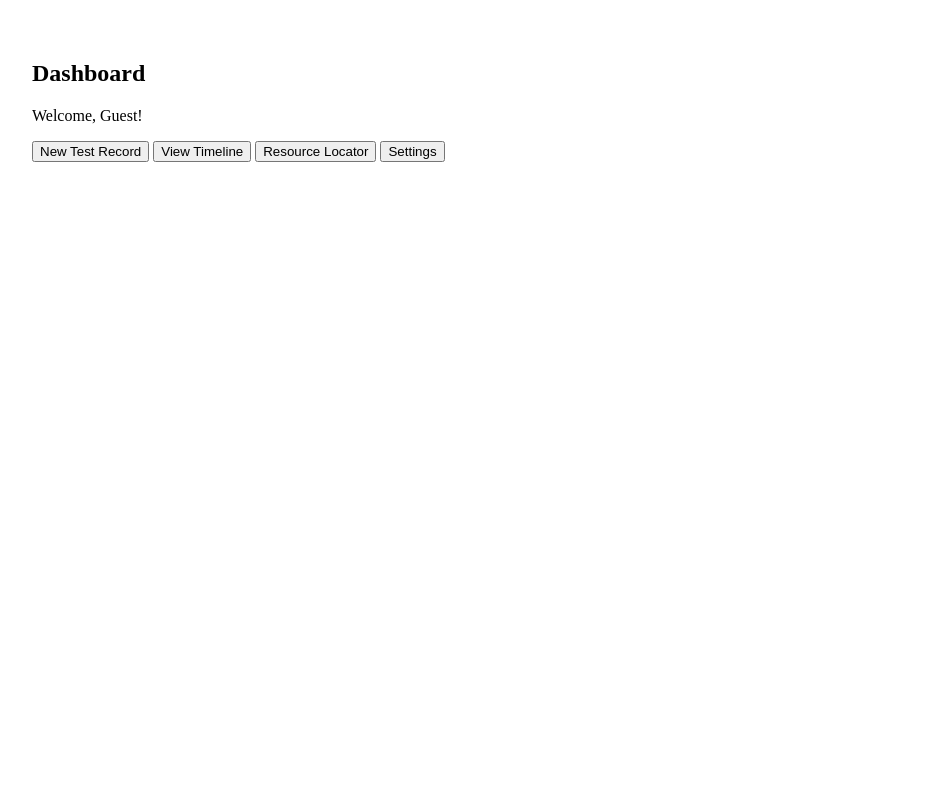
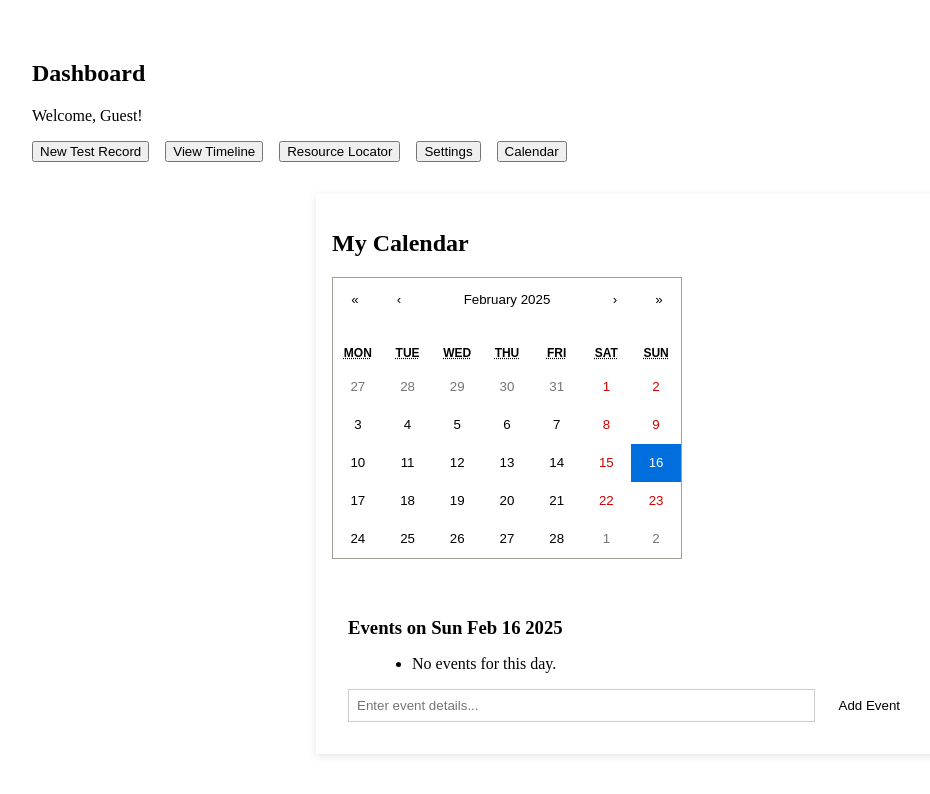
Before and after one commit to ProcrastinateGuy/H4H_TeamRed, a React (Create React App) app in the folder ally/: page /dashboard in a window 1280 px wide. Shown: the top 794 px of the page, without its empty margins (8-938 px from the left). Built offline with nearby package versions, Linux system fonts and the light colour scheme.

Commit message:
styling change and added calendar

```diff
--- a/ally/package.json
+++ b/ally/package.json
@@ -7,6 +7,7 @@
     "@testing-library/react": "^13.4.0",
     "@testing-library/user-event": "^13.5.0",
     "react": "^18.3.1",
+    "react-calendar": "^5.1.0",
     "react-dom": "^18.3.1",
     "react-router-dom": "^7.1.5",
     "react-scripts": "5.0.1",
--- a/ally/src/App.js
+++ b/ally/src/App.js
@@ -1,3 +1,4 @@
+// src/App.js
 import React from "react";
 import { Routes, Route } from "react-router-dom";
 import LandingPage from "./components/LandingPage";
@@ -8,6 +9,7 @@ import NewRecord from "./components/NewRecord";
 import Timeline from "./components/Timeline";
 import ResourceLocator from "./components/ResourceLocator";
 import Settings from "./components/Settings";
+import MyCalendar from "./components/MyCalendar";
 
 function App() {
   return (
@@ -20,6 +22,7 @@ function App() {
       <Route path="/timeline" element={<Timeline />} />
       <Route path="/resources" element={<ResourceLocator />} />
       <Route path="/settings" element={<Settings />} />
+      <Route path="/calendar" element={<MyCalendar />} />
     </Routes>
   );
 }
--- /dev/null
+++ b/ally/src/components/CalendarStyles.css
@@ -0,0 +1,53 @@
+/* src/components/CalendarStyles.css */
+.calendar-container {
+  margin: 2rem auto;
+  max-width: 600px;
+  padding: 1rem;
+  background-color: var(--secondary-color); /* Uses your defined color */
+  border-radius: var(--border-radius);
+  box-shadow: 0 2px 8px rgba(0, 0, 0, 0.1);
+}
+
+.event-section {
+  margin-top: 1.5rem;
+  padding: 1rem;
+  background-color: var(--background-color);
+  border-radius: var(--border-radius);
+}
+
+.event-section h3 {
+  margin-bottom: 1rem;
+  color: var(--heading-color);
+}
+
+.event-section ul {
+  list-style-type: disc;
+  margin-left: 1.5rem;
+  margin-bottom: 1rem;
+}
+
+.event-form {
+  display: flex;
+  gap: 0.5rem;
+}
+
+.event-form input {
+  flex: 1;
+  padding: 0.5rem;
+  border: 1px solid #ccc;
+  border-radius: var(--border-radius);
+}
+
+.event-form button {
+  padding: 0.5rem 1rem;
+  border: none;
+  border-radius: var(--border-radius);
+  background-color: var(--primary-color);
+  color: var(--background-color);
+  cursor: pointer;
+  transition: background-color 0.3s ease;
+}
+
+.event-form button:hover {
+  background-color: var(--button-hover);
+}
--- a/ally/src/components/Dashboard.js
+++ b/ally/src/components/Dashboard.js
@@ -1,6 +1,8 @@
+// src/components/Dashboard.js
 import React from "react";
 import { Link } from "react-router-dom";
 import { useAuth } from "../AuthContext";
+import MyCalendar from "./MyCalendar";
 
 function Dashboard() {
   const { user } = useAuth();
@@ -8,23 +10,27 @@ function Dashboard() {
     <div style={{ padding: "2rem" }}>
       <h2>Dashboard</h2>
       <p>Welcome, {user ? user.email : "Guest"}!</p>
-      <nav>
+      <nav style={{ marginBottom: "2rem" }}>
         <Link to="/new-record">
-          <button>New Test Record</button>
+          <button style={{ marginRight: "1rem" }}>New Test Record</button>
         </Link>
-        &nbsp;
         <Link to="/timeline">
-          <button>View Timeline</button>
+          <button style={{ marginRight: "1rem" }}>View Timeline</button>
         </Link>
-        &nbsp;
         <Link to="/resources">
-          <button>Resource Locator</button>
+          <button style={{ marginRight: "1rem" }}>Resource Locator</button>
         </Link>
-        &nbsp;
         <Link to="/settings">
-          <button>Settings</button>
+          <button style={{ marginRight: "1rem" }}>Settings</button>
+        </Link>
+        {/* Optional: Calendar link if you also want a dedicated calendar route */}
+        <Link to="/calendar">
+          <button>Calendar</button>
         </Link>
       </nav>
+      <div>
+        <MyCalendar />
+      </div>
     </div>
   );
 }
--- /dev/null
+++ b/ally/src/components/MyCalendar.js
@@ -0,0 +1,78 @@
+// src/components/MyCalendar.js
+import React, { useState, useEffect } from "react";
+import Calendar from "react-calendar";
+import "react-calendar/dist/Calendar.css";
+import "./CalendarStyles.css"; // Optional custom styles
+
+function MyCalendar() {
+  const [currentDate, setCurrentDate] = useState(new Date());
+  const [selectedDate, setSelectedDate] = useState(new Date());
+  const [events, setEvents] = useState({});
+  const [newEvent, setNewEvent] = useState("");
+
+  // Load events from localStorage (if any) on component mount
+  useEffect(() => {
+    const storedEvents = localStorage.getItem("calendarEvents");
+    if (storedEvents) {
+      setEvents(JSON.parse(storedEvents));
+    }
+  }, []);
+
+  // Save events to localStorage whenever events change
+  useEffect(() => {
+    localStorage.setItem("calendarEvents", JSON.stringify(events));
+  }, [events]);
+
+  // When a day is clicked, set that as the selected date
+  const onDateClick = (date) => {
+    setSelectedDate(date);
+  };
+
+  // Add new event to the selected date
+  const handleAddEvent = (e) => {
+    e.preventDefault();
+    const dateKey = selectedDate.toDateString();
+    const updatedEvents = { ...events };
+    if (!updatedEvents[dateKey]) {
+      updatedEvents[dateKey] = [];
+    }
+    updatedEvents[dateKey].push(newEvent);
+    setEvents(updatedEvents);
+    setNewEvent("");
+  };
+
+  return (
+    <div className="calendar-container">
+      <h2>My Calendar</h2>
+      <Calendar
+        onChange={setCurrentDate}
+        value={currentDate}
+        onClickDay={onDateClick}
+      />
+      <div className="event-section">
+        <h3>Events on {selectedDate.toDateString()}</h3>
+        <ul>
+          {events[selectedDate.toDateString()] ? (
+            events[selectedDate.toDateString()].map((event, index) => (
+              <li key={index}>{event}</li>
+            ))
+          ) : (
+            <li>No events for this day.</li>
+          )}
+        </ul>
+        <form onSubmit={handleAddEvent} className="event-form">
+          <input
+            type="text"
+            value={newEvent}
+            onChange={(e) => setNewEvent(e.target.value)}
+            placeholder="Enter event details..."
+            required
+          />
+          <button type="submit">Add Event</button>
+        </form>
+      </div>
+    </div>
+  );
+}
+
+export default MyCalendar;
--- /dev/null
+++ b/ally/src/styles.css
@@ -0,0 +1,200 @@
+/* Ally - Refined Global Styles with Responsive Design */
+
+:root {
+  --primary-color: #dc6170; /* Warm accent */
+  --secondary-color: #fff1b3; /* Soft, calming accent */
+  --background-color: #ffffff; /* Clean and bright */
+  --text-color: #333333; /* Dark gray for readability */
+  --heading-color: #222222; /* Slightly darker for headings */
+  --link-color: var(--primary-color);
+  --button-hover: #c05563; /* Darker variant for hover */
+  --border-radius: 6px;
+  --font-family: "Open Sans", sans-serif;
+  --max-width: 1200px;
+}
+
+/* Reset & Global Settings */
+* {
+  box-sizing: border-box;
+  margin: 0;
+  padding: 0;
+}
+
+body {
+  font-family: var(--font-family);
+  background-color: var(--background-color);
+  color: var(--text-color);
+  line-height: 1.6;
+  padding: 1rem;
+  display: flex;
+  flex-direction: column;
+  min-height: 100vh;
+}
+
+/* Typography */
+h1,
+h2,
+h3,
+h4,
+h5,
+h6 {
+  color: var(--heading-color);
+  margin-bottom: 0.5rem;
+}
+
+p {
+  margin-bottom: 1rem;
+}
+
+/* Links */
+a {
+  color: var(--link-color);
+  text-decoration: none;
+  transition: color 0.3s ease;
+}
+
+a:hover {
+  color: var(--secondary-color);
+}
+
+/* Container */
+.container {
+  width: 90%;
+  max-width: var(--max-width);
+  margin: 0 auto;
+  padding: 1rem;
+}
+
+/* Header */
+header {
+  background-color: var(--primary-color);
+  color: var(--background-color);
+  padding: 1rem;
+  text-align: center;
+  border-radius: var(--border-radius);
+  margin-bottom: 1.5rem;
+}
+
+header h1 {
+  font-size: 2rem;
+}
+
+/* Navigation */
+nav {
+  display: flex;
+  justify-content: center;
+  gap: 1rem;
+  margin-top: 1rem;
+}
+
+.navbar {
+  display: flex;
+  flex-wrap: wrap;
+  justify-content: space-between;
+  align-items: center;
+  background-color: var(--secondary-color);
+  padding: 1rem;
+  border-radius: var(--border-radius);
+  margin-bottom: 1.5rem;
+}
+
+.navbar a {
+  color: var(--heading-color);
+  font-weight: bold;
+  margin-right: 1rem;
+}
+
+/* Buttons */
+button {
+  background-color: var(--primary-color);
+  color: var(--background-color);
+  border: none;
+  padding: 0.75rem 1.5rem;
+  border-radius: var(--border-radius);
+  cursor: pointer;
+  font-size: 1rem;
+  transition: background-color 0.3s ease, transform 0.3s ease;
+}
+
+button:hover {
+  background-color: var(--button-hover);
+  transform: translateY(-2px);
+}
+
+/* Forms */
+form {
+  background-color: var(--secondary-color);
+  padding: 1.5rem;
+  border-radius: var(--border-radius);
+  box-shadow: 0 2px 8px rgba(0, 0, 0, 0.1);
+  margin-bottom: 1.5rem;
+}
+
+input,
+textarea,
+select {
+  width: 100%;
+  padding: 0.75rem;
+  border: 1px solid #ccc;
+  border-radius: var(--border-radius);
+  font-size: 1rem;
+  margin-bottom: 1rem;
+}
+
+/* Dashboard & Other Pages */
+.page-header {
+  margin-bottom: 1rem;
+  text-align: center;
+}
+
+/* Footer */
+.footer {
+  background-color: var(--secondary-color);
+  padding: 1rem;
+  text-align: center;
+  color: var(--heading-color);
+  margin-top: auto;
+  border-radius: var(--border-radius);
+}
+
+/* Responsive Design */
+@media (max-width: 768px) {
+  header h1 {
+    font-size: 1.75rem;
+  }
+
+  .navbar {
+    flex-direction: column;
+    text-align: center;
+  }
+
+  nav {
+    flex-direction: column;
+  }
+
+  button {
+    width: 100%;
+    margin-bottom: 0.5rem;
+  }
+
+  form {
+    padding: 1rem;
+  }
+}
+
+@media (max-width: 480px) {
+  body {
+    padding: 0.5rem;
+  }
+
+  header,
+  .navbar,
+  .footer {
+    padding: 0.75rem;
+  }
+
+  button {
+    padding: 0.5rem 1rem;
+    font-size: 0.9rem;
+  }
+}
```
Also changed, not shown: 1 other file (tests, documents, lock files or other folders).
